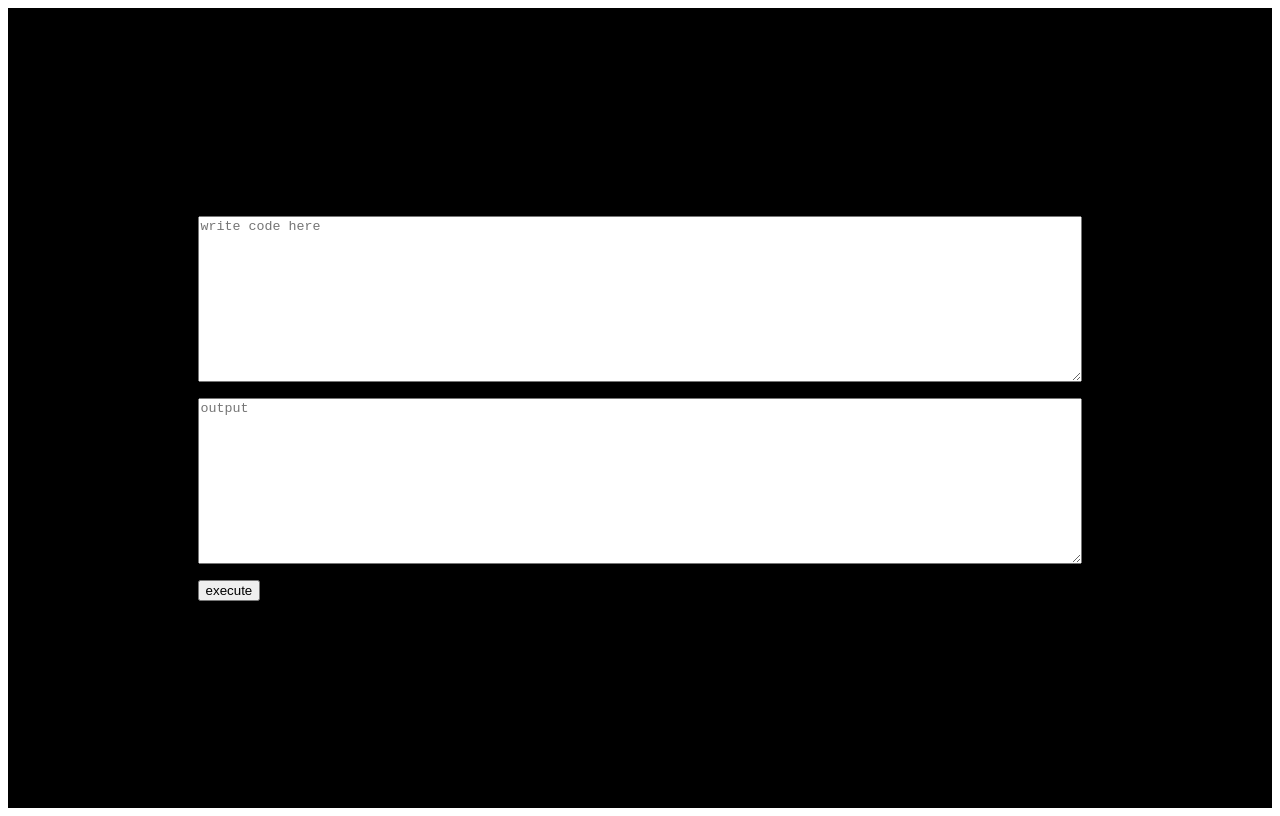
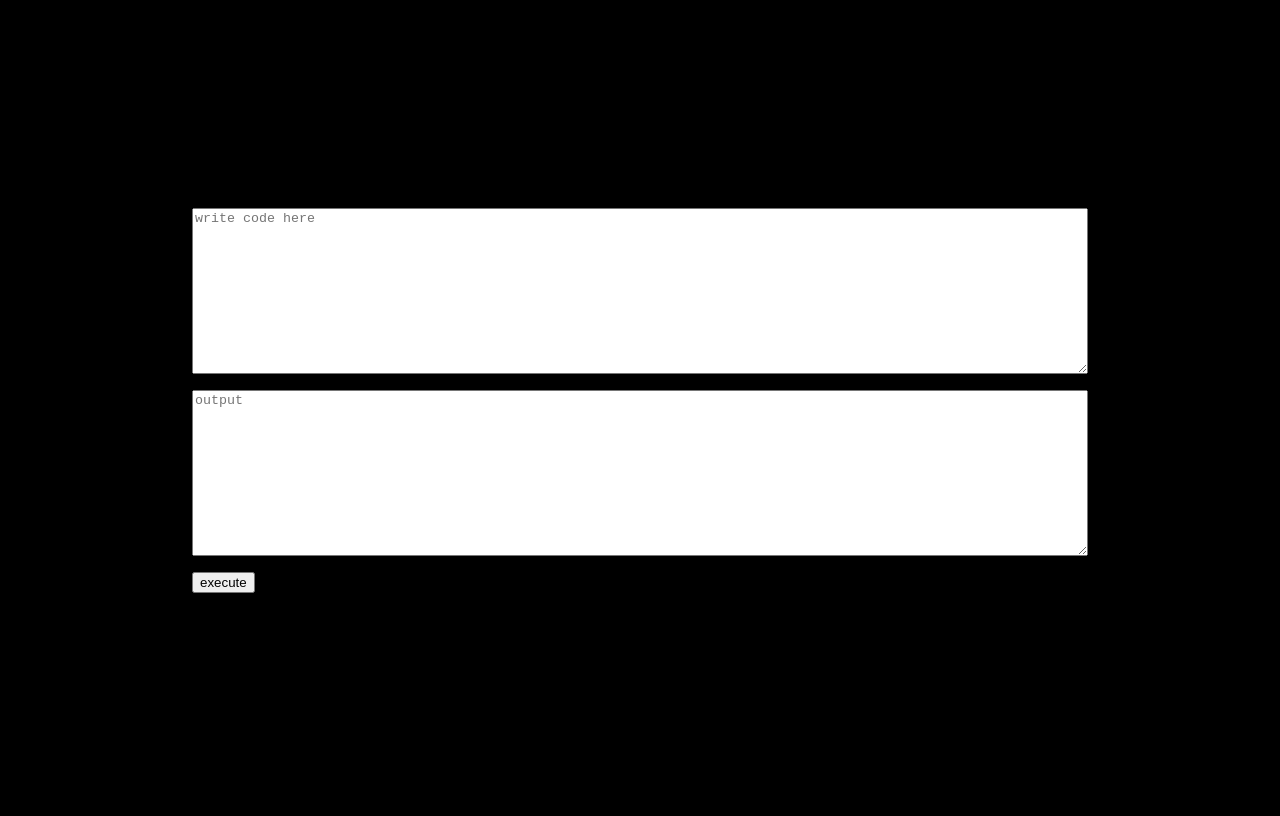
Before and after one commit to lowell1/bf-interpreter, a React (Create React App) app: page / in a window 1280 px wide. Built offline with nearby package versions, Linux system fonts and the light colour scheme.

Commit message:
update body styles

```diff
--- a/src/App.jsx
+++ b/src/App.jsx
@@ -2,12 +2,10 @@ import "./app.css";
 
 export default function App() {
   return (
-    // <div>
     <div id="app">
       <textarea placeholder="write code here" />
       <textarea placeholder="output" />
       <button>execute</button>
     </div>
-    // </div>
   );
 }
--- a/src/app.css
+++ b/src/app.css
@@ -3,7 +3,6 @@
   justify-content: center;
   display: flex;
   flex-direction: column;
-  background-color: black;
   height: 100vh;
 }
 
--- /dev/null
+++ b/src/index.css
@@ -0,0 +1,4 @@
+body {
+  margin: 0;
+  background-color: black;
+}
--- a/src/index.js
+++ b/src/index.js
@@ -1,6 +1,7 @@
 import React from "react";
 import ReactDOM from "react-dom/client";
 import App from "./App";
+import "./index.css";
 
 const root = ReactDOM.createRoot(document.getElementById("root"));
 root.render(
```
